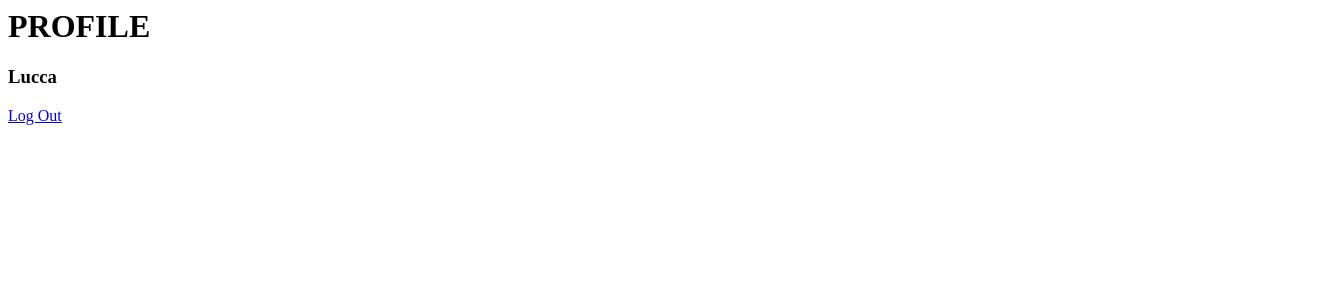
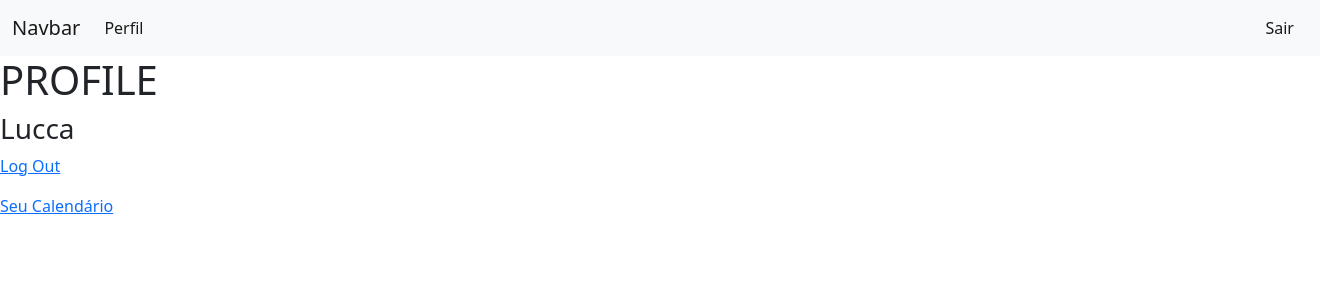
Before and after one commit to SrLucca/Spring-CompanyManagement, a Django app: page /profile in a window 1320 px wide. Shown: the top 300 px of the page. Run offline with Django 4.2, Linux system fonts and the light colour scheme; a user stored in the database is signed in.

Commit message:
finalizacao do calendario e adicao de alguns estilos

```diff
--- a/SprintProject/SprintProject/settings.py
+++ b/SprintProject/SprintProject/settings.py
@@ -109,7 +109,7 @@ AUTH_PASSWORD_VALIDATORS = [
 # Internationalization
 # https://docs.djangoproject.com/en/4.1/topics/i18n/
 
-LANGUAGE_CODE = 'en-us'
+LANGUAGE_CODE = 'pt-br'
 
 TIME_ZONE = 'UTC'
 
--- /dev/null
+++ b/SprintProject/employeesCalendar/static/css/calendar.css
@@ -0,0 +1,15 @@
+body center table tbody tr th{
+    padding-right: 2rem;
+    font-size: x-large;
+}
+
+body center table tbody tr td{
+    color: red;
+    font-size: xx-large;
+    padding-right: 2rem;
+}
+
+body center table tbody tr td:hover{
+    color: blue;
+    transition: 600ms;
+}
--- a/SprintProject/employeesCalendar/urls.py
+++ b/SprintProject/employeesCalendar/urls.py
@@ -3,5 +3,5 @@ from employeesCalendar import views
 
 
 urlpatterns = [
-    path('calendario/<int:year>/<str:month>/', views.calendarView, name='calendar'),
+    path('calendario/<str:month>/<int:year>/', views.calendarView, name='calendar'),
 ]
--- /dev/null
+++ b/SprintProject/home/templates/base.html
@@ -0,0 +1,34 @@
+{% load static %}
+<link rel="stylesheet" href="{% static 'css/calendar.css' %}">
+<link href="https://cdn.jsdelivr.net/npm/bootstrap@5.2.3/dist/css/bootstrap.min.css" rel="stylesheet" integrity="sha384-rbsA2VBKQhggwzxH7pPCaAqO46MgnOM80zW1RWuH61DGLwZJEdK2Kadq2F9CUG65" crossorigin="anonymous">
+    <!-- JavaScript Bundle with Popper -->
+    <script src="https://cdn.jsdelivr.net/npm/bootstrap@5.2.3/dist/js/bootstrap.bundle.min.js" integrity="sha384-kenU1KFdBIe4zVF0s0G1M5b4hcpxyD9F7jL+jjXkk+Q2h455rYXK/7HAuoJl+0I4" crossorigin="anonymous"></script>
+<body>
+    <nav class="navbar navbar-expand-lg bg-light">
+        <div class="container-fluid">
+        <a class="navbar-brand" href="/">Navbar</a>
+        <button class="navbar-toggler" type="button" data-bs-toggle="collapse" data-bs-target="#navbarSupportedContent" aria-controls="navbarSupportedContent" aria-expanded="false" aria-label="Toggle navigation">
+            <span class="navbar-toggler-icon"></span>
+        </button>
+        <div class="collapse navbar-collapse" id="navbarSupportedContent">
+        <ul class="navbar-nav me-auto mb-2 mb-lg-0">
+            <li class="nav-item">
+            <a class="nav-link active" aria-current="page" href="/profile">Perfil</a>
+            </li>
+        </ul>
+
+        {% if request.user.is_authenticated %}
+        <ul class="navbar-nav me-auto mb-2 mb-lg-0 sair" style="padding-left: 1100px;">
+            <li class="nav-item">
+            <a class="nav-link active" aria-current="page" href="/logout">Sair</a>
+            </li>
+        </ul>
+        {% else %}
+        {% endif %}
+    </div>
+    </nav>
+
+    {% block content %}
+    {% endblock %}
+</body>
+</html>
--- a/SprintProject/userFunctions/templates/profile/profile.html
+++ b/SprintProject/userFunctions/templates/profile/profile.html
@@ -1,5 +1,9 @@
+{% extends 'base.html' %}
+{% block content %}
 <h1>PROFILE</h1>
 
 <h3>{{request.user.username}}</h3>
 
 <p><a href="/logout">Log Out</a></p>
+<p><a href="/calendario/{{month_name}}/{{year}}">Seu Calendário</a></p>
+{% endblock %}
--- a/SprintProject/userFunctions/views.py
+++ b/SprintProject/userFunctions/views.py
@@ -1,6 +1,10 @@
 from django.shortcuts import render, redirect
 from userFunctions.forms import registerForm
 from django.contrib.auth import logout, authenticate, login
+from datetime import datetime
+import calendar
+
+from django.contrib.auth.decorators import login_required
 # Create your views here.
 
 def registerView(request):
@@ -18,8 +22,15 @@ def registerView(request):
 
     return render(request, 'register/registration.html', {'form':form})
 
+@login_required(login_url='/login')
 def userProfile(request):
-    return render(request, 'profile/profile.html')
+    now = datetime.now()
+    current_month = now.month
+    year = now.year
+    month_name = calendar.month_name[current_month]
+    return render(request, 'profile/profile.html',
+    {"month_name": month_name,
+    "year":year})
 
 
 def userLogin(request):
```
Also changed, not shown: SprintProject/employeesCalendar/templates/calendar.html (+24 -2 lines), SprintProject/employeesCalendar/views.py (+13 -2 lines), SprintProject/home/static/css/calendar.css (added, +15 -0 lines), SprintProject/home/templates/static_templates/home.html (+10 -3 lines).
